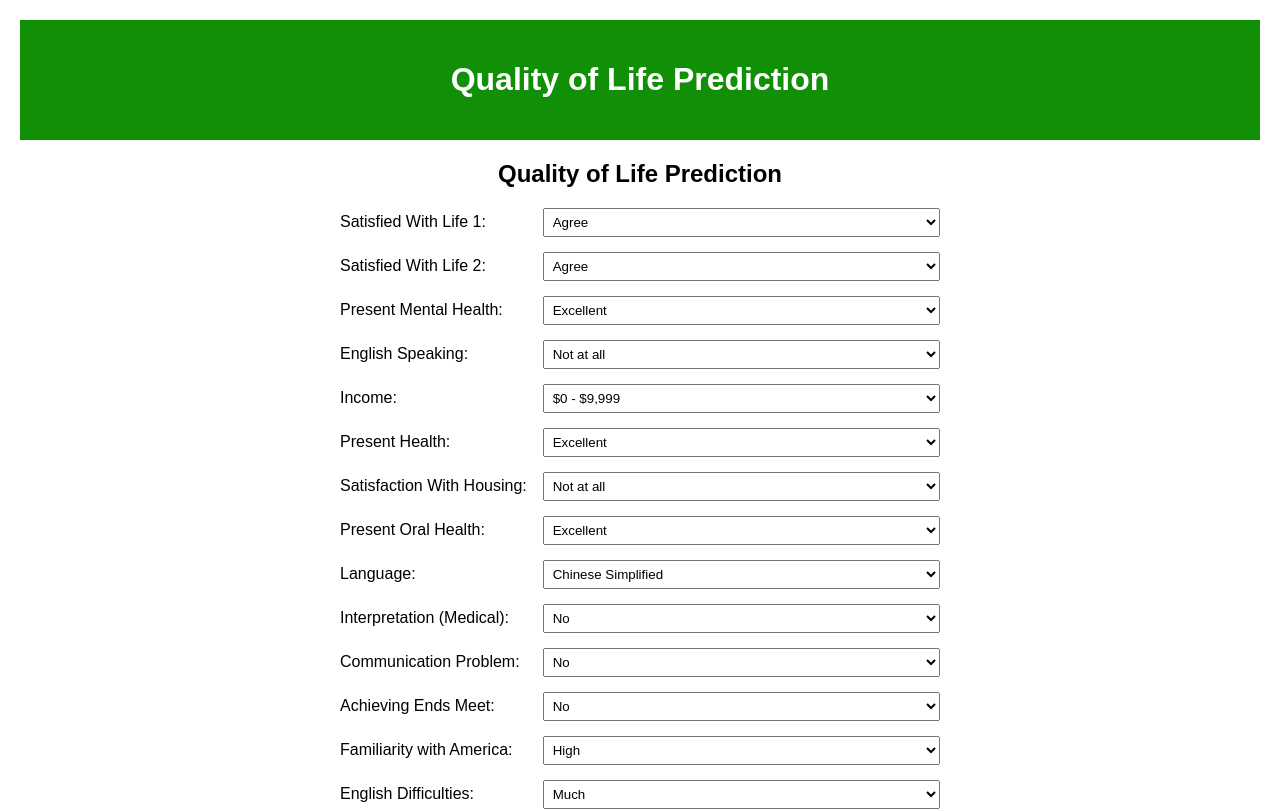
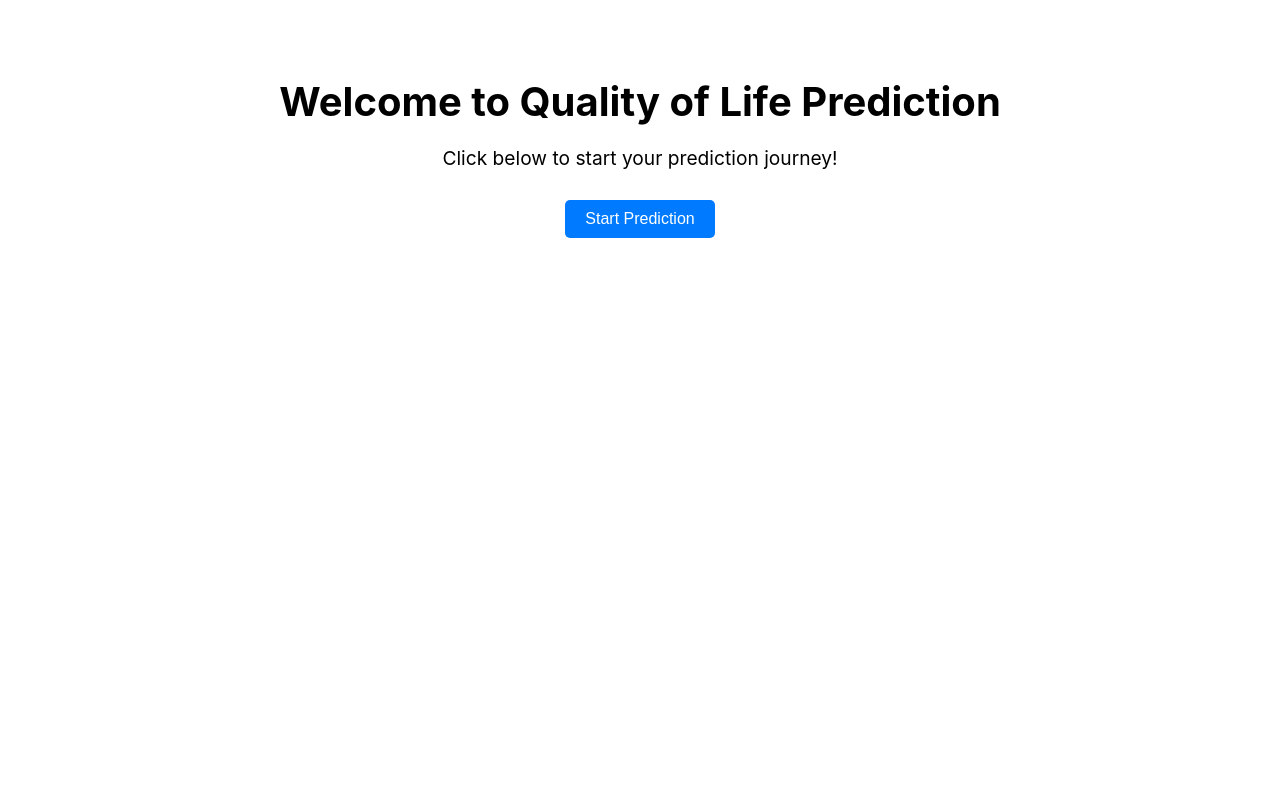
Before and after one commit to tharuka7/ForntEnd_QOL, a React (Create React App) app: page / in a window 1280 px wide. Shown: the top 811 px of the page. Built offline with nearby package versions, Linux system fonts and the light colour scheme.

Commit message:
adding landing page

```diff
--- a/package.json
+++ b/package.json
@@ -9,6 +9,7 @@
     "axios": "^1.7.7",
     "react": "^18.3.1",
     "react-dom": "^18.3.1",
+    "react-router-dom": "^6.27.0",
     "react-scripts": "5.0.1",
     "web-vitals": "^2.1.4"
   },
--- a/src/App.css
+++ b/src/App.css
@@ -47,3 +47,34 @@ button {
 h3 {
   margin-top: 20px;
 }
+
+/* src/LandingPage.css */
+.landing-page {
+  text-align: center;
+  padding: 50px;
+}
+
+.landing-page h1 {
+  font-size: 2.5rem;
+  margin-bottom: 20px;
+}
+
+.landing-page p {
+  font-size: 1.2rem;
+  margin-bottom: 30px;
+}
+
+.start-button {
+  font-size: 1rem;
+  padding: 10px 20px;
+  background-color: #007bff;
+  color: #fff;
+  border: none;
+  border-radius: 5px;
+  cursor: pointer;
+  transition: background-color 0.3s;
+}
+
+.start-button:hover {
+  background-color: #0056b3;
+}
--- a/src/App.js
+++ b/src/App.js
@@ -2,18 +2,31 @@
 import React from 'react';
 import PredictionForm from './PredictionForm';
 import './App.css';
+import { BrowserRouter, Routes, Route } from 'react-router-dom';
+import LandingPage from './LandingPage';
 
 function App() {
   return (
-    <div className="App">
-      <header className="App-header">
-        <h1>Quality of Life Prediction</h1>
-      </header>
-      <main>
-        <PredictionForm />
-      </main>
-    </div>
+    <BrowserRouter>
+      <div>
+        <div>
+          <Routes>
+            <Route path="/" element={<LandingPage />} />
+            <Route path="/prediction" element={<PredictionForm/>} />
+          </Routes>
+        </div>
+      </div>
+    </BrowserRouter>
   );
 }
 
+// <div className="App">
+    //   <header className="App-header">
+    //     <h1>Quality of Life Prediction</h1>
+    //   </header>
+    //   <main>
+    //     <PredictionForm />
+    //   </main>
+    // </div>
+
 export default App;
--- /dev/null
+++ b/src/LandingPage.js
@@ -0,0 +1,24 @@
+// src/LandingPage.js
+import React from 'react';
+import { useNavigate } from 'react-router-dom';
+import './App.css';
+
+function LandingPage() {
+  const navigate = useNavigate();
+
+  const handleButtonClick = () => {
+    navigate('/prediction');
+  };
+
+  return (
+    <div className="landing-page">
+      <h1>Welcome to Quality of Life Prediction</h1>
+      <p>Click below to start your prediction journey!</p>
+      <button onClick={handleButtonClick} className="start-button">
+        Start Prediction
+      </button>
+    </div>
+  );
+}
+
+export default LandingPage;
--- a/src/PredictionForm.js
+++ b/src/PredictionForm.js
@@ -1,6 +1,9 @@
 // src/PredictionForm.js
 import React, { useState } from 'react';
 import axios from 'axios';
+import { useNavigate } from "react-router-dom";
+import './App.css';
+
 
 const PredictionForm = () => {
   const [formData, setFormData] = useState({
@@ -54,7 +57,11 @@ const PredictionForm = () => {
 
   return (
     <div>
-      <h2>Quality of Life Prediction</h2>
+      <div className="App">
+       <div className="App-header">
+        <h1>Quality of Life Prediction</h1>
+       </div>
+     </div>
       <form onSubmit={handleSubmit}>
         {/* Satisfied With Life 1 */}
         <div>
```
Also changed, not shown: 1 other file (tests, documents, lock files or other folders).
